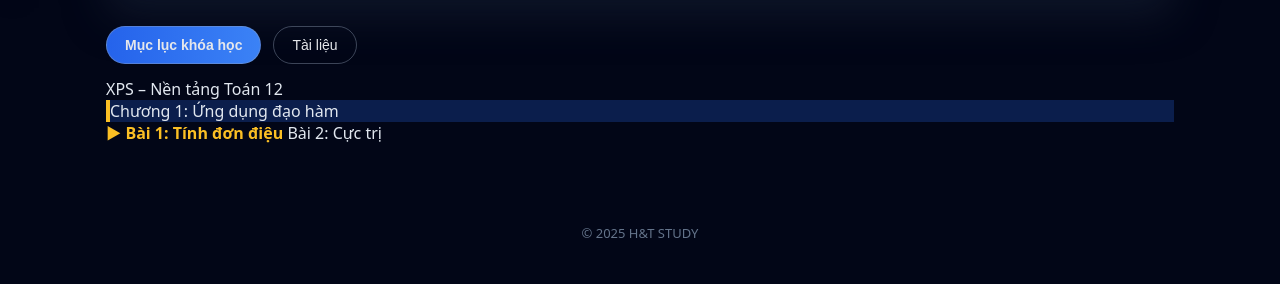
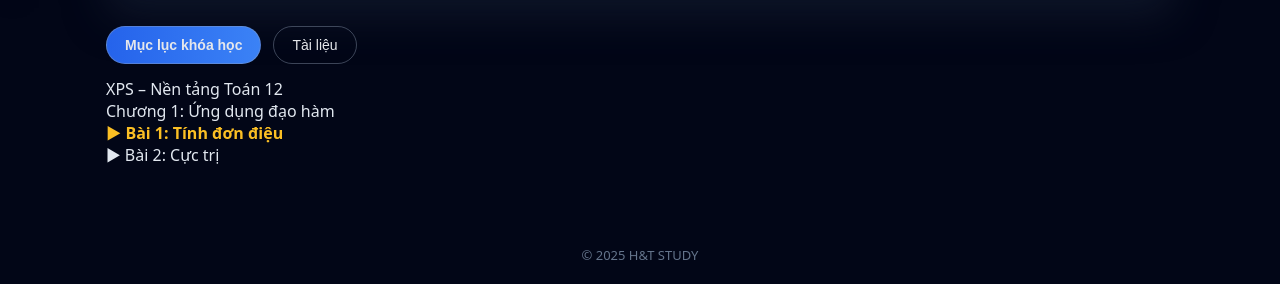
Before and after one commit to htstudy2008-png/ht_study, a plain HTML site: page Toan/toan12/chuong1/html/baihoc.html in a window 1280 px wide. Shown: the part 802-1086 px from the top of the page. Before the commit the page ends 1064 px from the top, so only its background shows below. Drawn offline with Linux system fonts and the light colour scheme; sample sign-in values are in the browser's storage.

Commit message:
Update baihoc.html

```diff
--- a/Toan/toan12/chuong1/html/baihoc.html
+++ b/Toan/toan12/chuong1/html/baihoc.html
@@ -119,27 +119,43 @@
             <!-- ===== MỤC LỤC ===== -->
     <div class="tab-content active" id="outline">
 
-                <div class="course-item">
+    <div class="course">
 
-                    <div class="course-header open">
+        <!-- KHÓA -->
+        <div class="course-header">
             XPS – Nền tảng Toán 12
         </div>
 
-                    <div class="course-body show">
+        <div class="course-body">
 
             <!-- CHƯƠNG -->
-                        <div class="chapter-item active">
-                            <div class="chapter-header open">
+            <div class="chapter">
+
+                <div class="chapter-header">
                     Chương 1: Ứng dụng đạo hàm
                 </div>
 
-                            <div class="lesson-list show">
-                                <a class="lesson-item active">
+                <div class="lesson-list">
+
+                    <!-- BÀI 1 -->
+                    <div class="lesson-item active"
+                         data-video="../video/chuong1-bai1.mp4"
+                         data-docs='[
+                            {"name":"Tài liệu bài 1","file":"../pdf/chuong1-bai1.pdf"},
+                            {"name":"Bài tập tự luyện","file":"../pdf/bt-tuduyen.pdf"}
+                         ]'>
                         ▶ Bài 1: Tính đơn điệu
-                                </a>
-                                <a class="lesson-item">
-                                    Bài 2: Cực trị
-                                </a>
+                    </div>
+
+                    <!-- BÀI 2 -->
+                    <div class="lesson-item"
+                         data-video="../video/chuong1-bai2.mp4"
+                         data-docs='[
+                            {"name":"Tài liệu bài 2","file":"../pdf/chuong1-bai2.pdf"}
+                         ]'>
+                        ▶ Bài 2: Cực trị
+                    </div>
+
                 </div>
             </div>
 
@@ -149,16 +165,10 @@
 </div>
 
             <!-- ===== TÀI LIỆU ===== -->
-            <div class="tab-content" id="docs">
+            <div id="docs" class="tab-content">
 
-                <div class="doc-list">
-                    <a href="../pdf/chuong1-bai1.pdf" download class="doc-item">
-                        📄 Tài liệu Chương 1 – Bài 1
-                    </a>
-
-                    <a href="../pdf/bt-tuduyen.pdf" download class="doc-item">
-                        📄 Bài tập tự luyện
-                    </a>
+    <div class="doc-list" id="docList">
+        <!-- JS tự đổ tài liệu -->
     </div>
 
 </div>
@@ -188,6 +198,58 @@ document.querySelectorAll(".tab-btn").forEach(btn => {
     });
 });
 </script>
+<script>
+const video = document.querySelector("video");
+const lessons = document.querySelectorAll(".lesson-item");
+const docList = document.getElementById("docList");
+
+/* KHÓA */
+document.querySelectorAll(".course-header").forEach(course => {
+    course.onclick = () => {
+        course.parentElement.classList.toggle("open");
+    };
+});
+
+/* CHƯƠNG */
+document.querySelectorAll(".chapter-header").forEach(chapter => {
+    chapter.onclick = () => {
+        chapter.parentElement.classList.toggle("open");
+    };
+});
+
+/* BÀI */
+lessons.forEach(lesson => {
+    lesson.onclick = () => {
+
+        // active bài
+        lessons.forEach(l => l.classList.remove("active"));
+        lesson.classList.add("active");
+
+        // đổi video
+        video.src = lesson.dataset.video;
+        video.load();
+
+        // đổi tài liệu
+        loadDocs(JSON.parse(lesson.dataset.docs));
+    };
+});
+
+/* LOAD PDF */
+function loadDocs(docs) {
+    docList.innerHTML = "";
+    docs.forEach(doc => {
+        const a = document.createElement("a");
+        a.href = doc.file;
+        a.download = "";
+        a.className = "doc-item";
+        a.textContent = "📄 " + doc.name;
+        docList.appendChild(a);
+    });
+}
+
+/* LOAD BÀI ĐẦU */
+document.querySelector(".lesson-item.active")?.click();
+</script>
 
 </body>
 </html>
```
Lines whose indentation alone changed are shown as unchanged.
